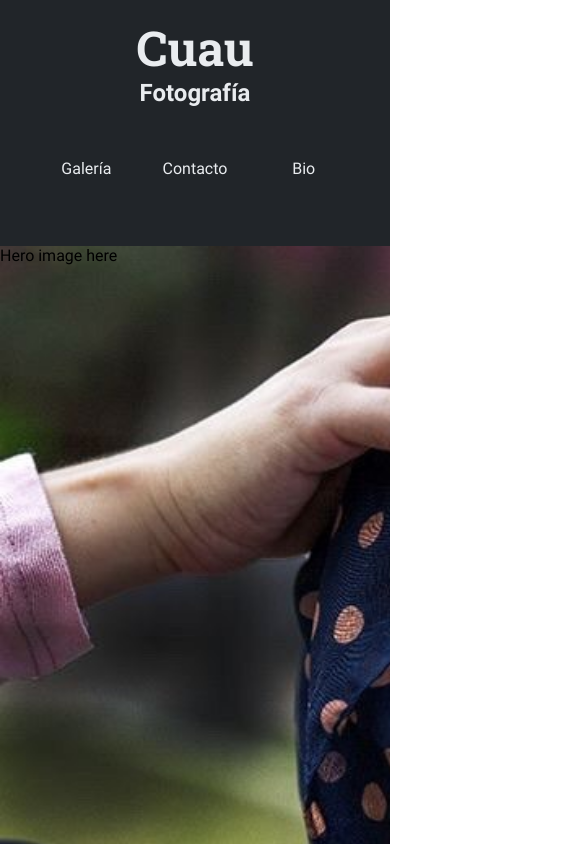
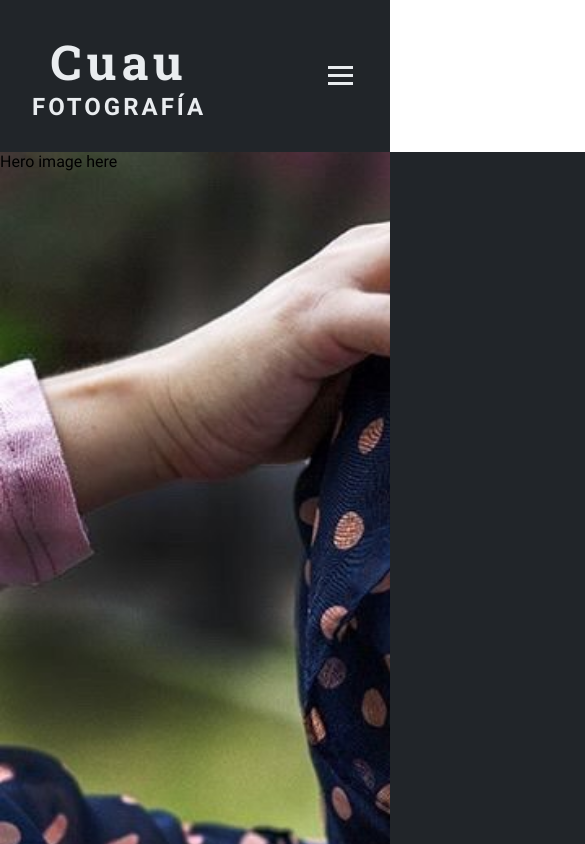
Before and after one commit to monica-zarate/cuau-photo, a React (Create React App) app: page / in a window 390 px wide. Shown: the top 844 px of the page, 585 px wide, since content can reach past the window. Built offline with nearby package versions, Linux system fonts and the light colour scheme.

Commit message:
Added Hamburger Nav to mobile.

```diff
--- a/src/components/Header.jsx
+++ b/src/components/Header.jsx
@@ -3,32 +3,82 @@ import "./styles/main.css";
 import { Link } from "react-router-dom";
 
 function Header() {
+  let navSlide = () => {
+    const burger = document.querySelector(".header__burger");
+    const nav = document.querySelector(".header__nav");
+    const navLinks = document.querySelectorAll(".header__li");
+
+    console.log("toggling");
+    // Toggle Nav
+    nav.classList.toggle("active");
+
+    // Animate Links
+    navLinks.forEach((link, index) => {
+      if (link.style.animation) {
+        link.style.animation = "";
+      } else {
+        link.style.animation = `nav-fade 0.5s ease forwards ${
+          index / 7 + 1.5
+        }s`;
+      }
+    });
+
+    // Burger Animation
+    burger.classList.toggle("toggle");
+  };
+
+  let tabletMenu = () => {
+    if (window.attachEvent) {
+      window.attachEvent("onresize", () => {
+        if (window.innerWidth < 768) {
+          navSlide();
+        }
+      });
+    }
+  };
+
   return (
-    <div className="header">
+    <nav className="header">
       <Link to={`/`} className="header__title-link">
         <h1 className="header__title">Cuau</h1>
         <span className="header__subtitle">Fotografía</span>
       </Link>
-      <nav className="header__nav">
-        <ul className="header__nav-list">
+      <ul className="header__nav">
         <li className="header__li">
-            <Link to={`/galeria`} className="header__nav-links">
+          <Link
+            to={`/galeria`}
+            className="header__nav-links"
+            onClick={tabletMenu}
+          >
             Galería
           </Link>
         </li>
         <li className="header__li">
-            <Link to={`/contacto`} className="header__nav-links">
+          <Link
+            to={`/contacto`}
+            className="header__nav-links"
+            onClick={tabletMenu}
+          >
             Contacto
           </Link>
         </li>
         <li className="header__li">
-            <Link to={`/acerca-de`} className="header__nav-links">
+          <Link
+            to={`/acerca-de`}
+            className="header__nav-links"
+            onClick={tabletMenu}
+          >
             Bio
           </Link>
         </li>
       </ul>
+
+      <div className="header__burger" onClick={navSlide}>
+        <div className="line1"></div>
+        <div className="line2"></div>
+        <div className="line3"></div>
+      </div>
     </nav>
-    </div>
   );
 }
 
--- a/src/components/styles/main.css
+++ b/src/components/styles/main.css
@@ -20,6 +20,7 @@ html,
 body {
   font-family: "Roboto Regular";
   font-size: 16px;
+  overflow-x: hidden;
 }
 
 .container {
@@ -47,39 +48,6 @@ body {
   padding: 1rem 2rem;
   background-color: #212529;
   width: 100%;
-}
-
-.header__title {
-  font-family: "Roboto Slab Bold";
-  font-size: 3rem;
-  text-align: center;
-  color: #e9ecef;
-}
-
-@media (min-width: 1440px) {
-  .header__title {
-    font-size: 4rem;
-  }
-}
-
-.header__subtitle {
-  font-size: 1.5rem;
-  font-family: "Roboto Bold";
-  color: #e9ecef;
-}
-
-@media (min-width: 1440px) {
-  .header__subtitle {
-    font-size: 2rem;
-  }
-}
-
-.header__nav {
-  padding: 2rem 0;
-}
-
-.header__nav-list {
-  list-style: none;
   display: -webkit-box;
   display: -ms-flexbox;
   display: flex;
@@ -89,38 +57,144 @@ body {
   -webkit-box-align: center;
       -ms-flex-align: center;
           align-items: center;
-  margin: 0 auto;
+  min-height: 18vh;
 }
 
 @media (min-width: 768px) {
-  .header__nav-list {
+  .header {
+    padding: 0 2.5rem;
     -ms-flex-pack: distribute;
         justify-content: space-around;
-    max-width: 768px;
+  }
+}
+
+@media (min-width: 1440px) {
+  .header {
+    padding: 0 5rem;
+  }
+}
+
+.header__title {
+  font-family: "Roboto Slab Bold";
+  font-size: 3rem;
+  text-align: center;
+  color: #e9ecef;
+  letter-spacing: 5px;
+}
+
+@media (min-width: 1440px) {
+  .header__title {
+    font-size: 3rem;
+  }
+}
+
+.header__subtitle {
+  font-size: 1.5rem;
+  font-family: "Roboto Bold";
+  color: #e9ecef;
+  text-transform: uppercase;
+  letter-spacing: 3px;
+}
+
+@media (min-width: 1440px) {
+  .header__subtitle {
+    font-size: 1.5rem;
+  }
+}
+
+.header__nav {
+  padding: 2rem 0;
+  list-style: none;
+  display: -webkit-box;
+  display: -ms-flexbox;
+  display: flex;
+  -ms-flex-pack: distribute;
+      justify-content: space-around;
+  -webkit-box-align: center;
+      -ms-flex-align: center;
+          align-items: center;
+  margin: 0 auto;
+  letter-spacing: 3px;
+  position: absolute;
+  right: 0px;
+  height: 82vh;
+  top: 18vh;
+  background-color: #212529;
+  -webkit-box-orient: vertical;
+  -webkit-box-direction: normal;
+      -ms-flex-direction: column;
+          flex-direction: column;
+  width: 50%;
+  -webkit-transform: translateX(100%);
+          transform: translateX(100%);
+  -webkit-transition: -webkit-transform 0.5s ease-in;
+  transition: -webkit-transform 0.5s ease-in;
+  transition: transform 0.5s ease-in;
+  transition: transform 0.5s ease-in, -webkit-transform 0.5s ease-in;
+}
+
+@media (min-width: 768px) {
+  .header__nav {
+    -ms-flex-pack: distribute;
+        justify-content: space-around;
+    position: unset;
+    right: unset;
+    top: unset;
+    -webkit-transform: translateX(0);
+            transform: translateX(0);
+    -webkit-box-orient: horizontal;
+    -webkit-box-direction: normal;
+        -ms-flex-direction: row;
+            flex-direction: row;
+    height: unset;
+    padding: 0;
+    width: unset;
+    margin: unset;
   }
 }
 
 .header__li {
   width: 100%;
   text-align: center;
-  -webkit-transition: 0.3s ease;
-  transition: 0.3s ease;
+  -webkit-transition: 0.1s ease;
+  transition: 0.1s ease;
   border-top: 4px solid #212529;
   border-bottom: 4px solid #212529;
   padding: 1rem 0;
   margin: 0 1rem;
+  opacity: 0;
+}
+
+@-webkit-keyframes nav-fade {
+  from {
+    opacity: 0;
+    -webkit-transform: translateX(50px);
+            transform: translateX(50px);
+  }
+  to {
+    opacity: 1;
+    -webkit-transform: translateX(0px);
+            transform: translateX(0px);
+  }
+}
+
+@keyframes nav-fade {
+  from {
+    opacity: 0;
+    -webkit-transform: translateX(50px);
+            transform: translateX(50px);
+  }
+  to {
+    opacity: 1;
+    -webkit-transform: translateX(0px);
+            transform: translateX(0px);
+  }
 }
 
 @media (min-width: 768px) {
   .header__li {
     font-size: 1.25rem;
-  }
-}
-
-@media (min-width: 1440px) {
-  .header__li {
-    font-size: 2rem;
-    width: 10rem;
+    opacity: 1;
   }
   .header__li:hover {
     border-top: 4px solid #e9ecef;
@@ -129,8 +203,50 @@ body {
   }
 }
 
+@media (min-width: 1440px) {
+  .header__li {
+    font-size: 1.5rem;
+    width: 10rem;
+  }
+}
+
 .header__nav-links {
   color: #e9ecef;
+}
+
+.header__burger * {
+  width: 25px;
+  height: 3px;
+  background-color: #e9ecef;
+  margin: 5px;
+  cursor: pointer;
+  -webkit-transition: 0.3s ease;
+  transition: 0.3s ease;
+}
+
+@media (min-width: 768px) {
+  .header__burger * {
+    display: none;
+  }
+}
+
+.active {
+  -webkit-transform: translateX(0%);
+          transform: translateX(0%);
+}
+
+.toggle .line1 {
+  -webkit-transform: rotate(-45deg) translate(-5px, 6px);
+          transform: rotate(-45deg) translate(-5px, 6px);
+}
+
+.toggle .line2 {
+  opacity: 0;
+}
+
+.toggle .line3 {
+  -webkit-transform: rotate(45deg) translate(-5px, -6px);
+          transform: rotate(45deg) translate(-5px, -6px);
 }
 
 .landing {
--- a/src/components/styles/partials/_global.scss
+++ b/src/components/styles/partials/_global.scss
@@ -20,6 +20,7 @@ html,
 body {
   font-family: $regular;
   font-size: 16px;
+  overflow-x: hidden;
 }
 
 // Utility Classes
--- a/src/components/styles/partials/_header.scss
+++ b/src/components/styles/partials/_header.scss
@@ -5,6 +5,19 @@
   background-color: $highlight;
   // position: fixed;
   width: 100%;
+  display: flex;
+  justify-content: space-between;
+  align-items: center;
+  min-height: 18vh;
+
+  @include tablet {
+    padding: 0 2.5rem;
+    justify-content: space-around;
+  }
+
+  @include desktop {
+    padding: 0 5rem;
+  }
 
   &__title-link {
     @extend .flex-center;
@@ -15,9 +28,10 @@
     font-size: 3rem;
     text-align: center;
     color: $title;
+    letter-spacing: 5px;
 
     @include desktop {
-      font-size: 4rem;
+      font-size: 3rem;
     }
   }
 
@@ -25,55 +39,115 @@
     font-size: 1.5rem;
     font-family: $bold;
     color: $title;
+    text-transform: uppercase;
+    letter-spacing: 3px;
 
     @include desktop {
-      font-size: 2rem;
+      font-size: 1.5rem;
     }
   }
 
   &__nav {
     padding: 2rem 0;
-  }
-
-  &__nav-list {
     list-style: none;
     display: flex;
-    justify-content: space-between;
+    justify-content: space-around;
     align-items: center;
     margin: 0 auto;
+    letter-spacing: 3px;
+    position: absolute;
+    right: 0px;
+    height: 82vh;
+    top: 18vh;
+    background-color: $highlight;
+    flex-direction: column;
+    width: 50%;
+    transform: translateX(100%);
+    transition: transform 0.5s ease-in;
 
     @include tablet {
       justify-content: space-around;
-      max-width: $tablet-width;
+      position: unset;
+      right: unset;
+      top: unset;
+      transform: translateX(0);
+      flex-direction: row;
+      height: unset;
+      padding: 0;
+      width: unset;
+      margin: unset;
     }
   }
 
   &__li {
     width: 100%;
     text-align: center;
-    transition: 0.3s ease;
+    transition: 0.1s ease;
     border-top: 4px solid $highlight;
     border-bottom: 4px solid $highlight;
     padding: 1rem 0;
     margin: 0 1rem;
+    opacity: 0;
+    @keyframes nav-fade {
+      from {
+        opacity: 0;
+        transform: translateX(50px);
+      }
+      to {
+        opacity: 1;
+        transform: translateX(0px);
+      }
+    }
 
     @include tablet {
       font-size: 1.25rem;
-    }
-
-    @include desktop {
-      font-size: 2rem;
-      width: 10rem;
-
+      opacity: 1;
       &:hover {
         border-top: 4px solid $title;
         border-bottom: 4px solid $title;
         padding: 0.5rem 0;
       }
     }
+
+    @include desktop {
+      font-size: 1.5rem;
+      width: 10rem;
+    }
   }
 
   &__nav-links {
     color: $title;
   }
+
+  &__burger * {
+    width: 25px;
+    height: 3px;
+    background-color: $title;
+    margin: 5px;
+    cursor: pointer;
+    transition: 0.3s ease;
+
+    @include tablet {
+      display: none;
+    }
+
+    @include desktop {
+    }
+  }
 }
+
+.active {
+  transform: translateX(0%);
+}
+
+.toggle .line1 {
+  transform: rotate(-45deg) translate(-5px, 6px);
+}
+
+.toggle .line2 {
+  opacity: 0;
+}
+
+.toggle .line3 {
+  transform: rotate(45deg) translate(-5px, -6px);
+}
```
Also changed, not shown: 1 other file (tests, documents, lock files or other folders). Lines whose indentation alone changed are shown as unchanged.
